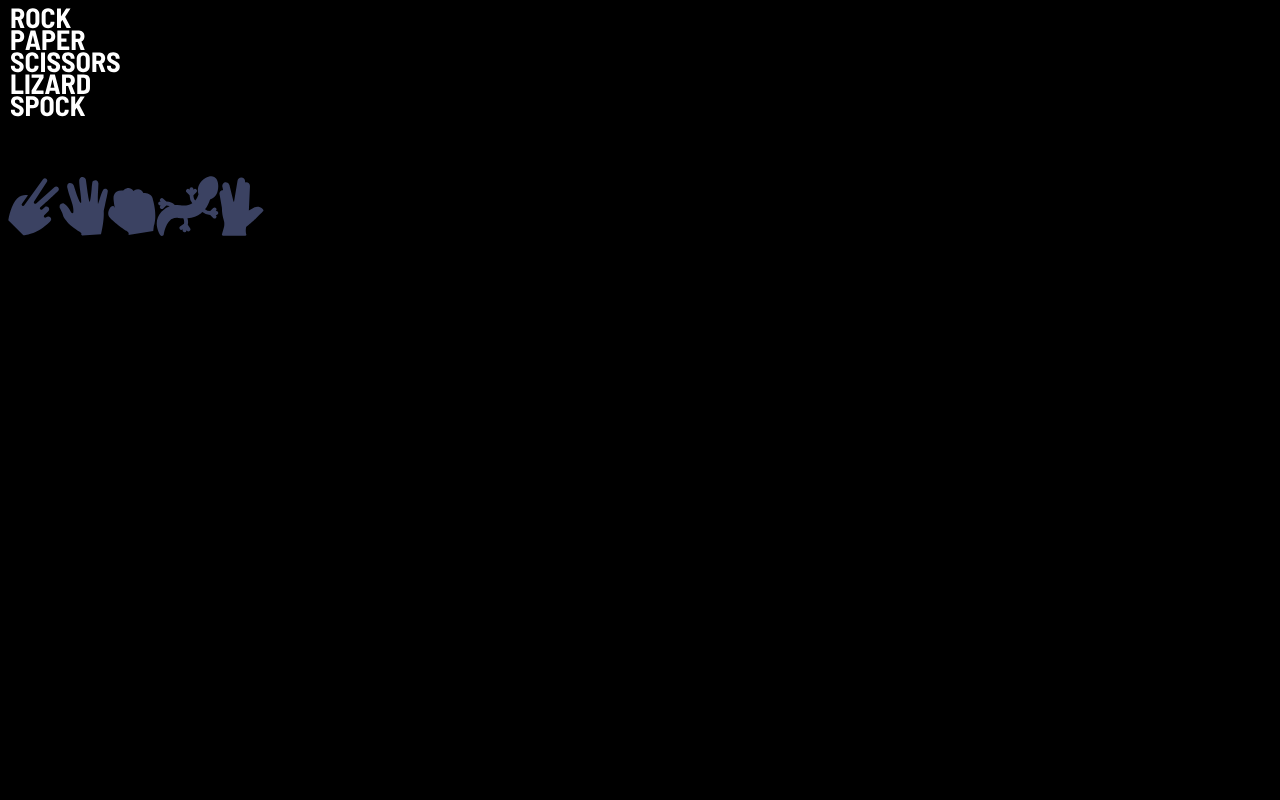
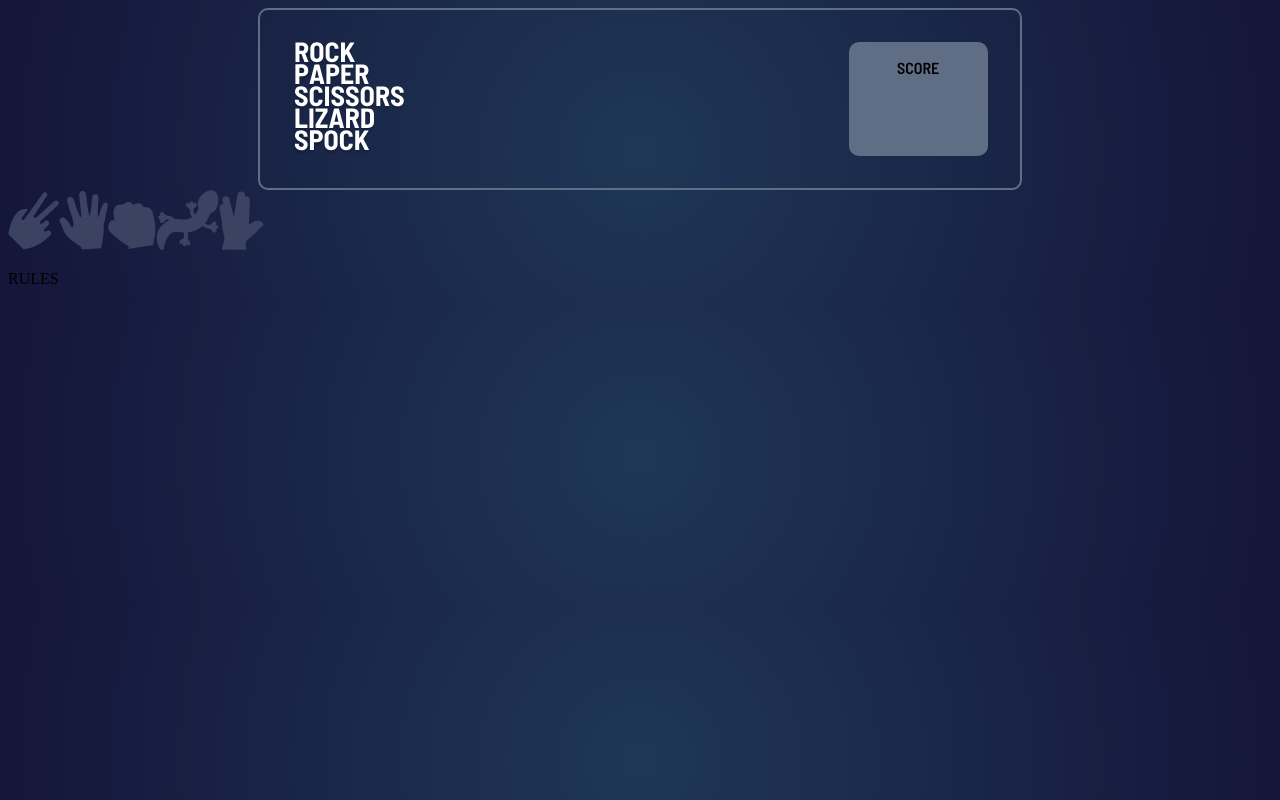
Before and after one commit to PerlaSC/rock-paper-scissors-lizard-spock, a website: page index.pug in a window 1280 px wide. Drawn offline with nearby package versions, Linux system fonts and the light colour scheme; files that its build step writes are made by us from their sources.

Commit message:
header styles

```diff
--- a/pug/_head.pug
+++ b/pug/_head.pug
@@ -4,4 +4,5 @@
         meta(charset="UTF-8")
         meta(name="viewport", content="width=device-width, initial-scale=1.0")
         link(rel="stylesheet", href="css/styles.css")
+        link(href="https://fonts.googleapis.com/css2?family=Barlow+Semi+Condensed:wght@600;700&display=swap" rel="stylesheet")
         title Game
--- a/styles.scss
+++ b/styles.scss
@@ -1,3 +1,2 @@
-body {
-    background-color: black;
-}
+@import "SASS/_globals.scss";
+@import "SASS/main"
```
Also changed, not shown: css/styles.css, index.html.
